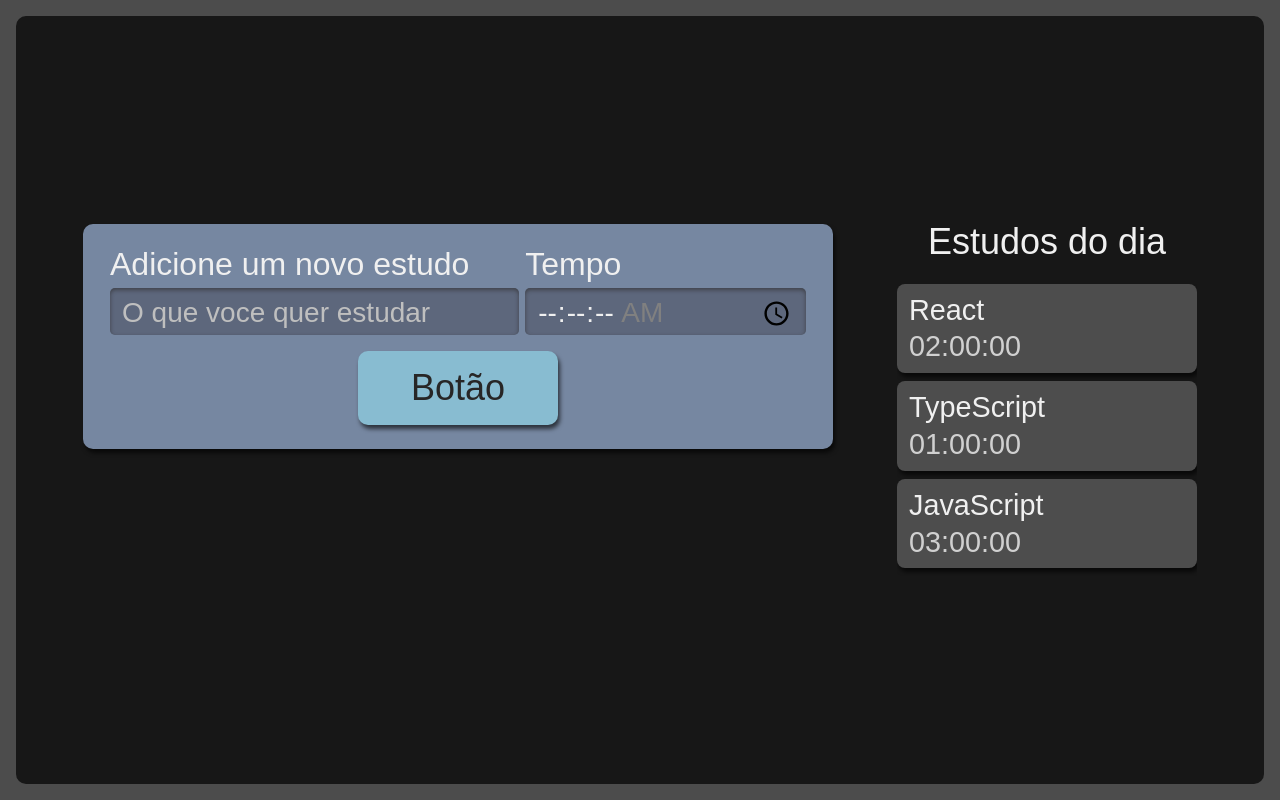
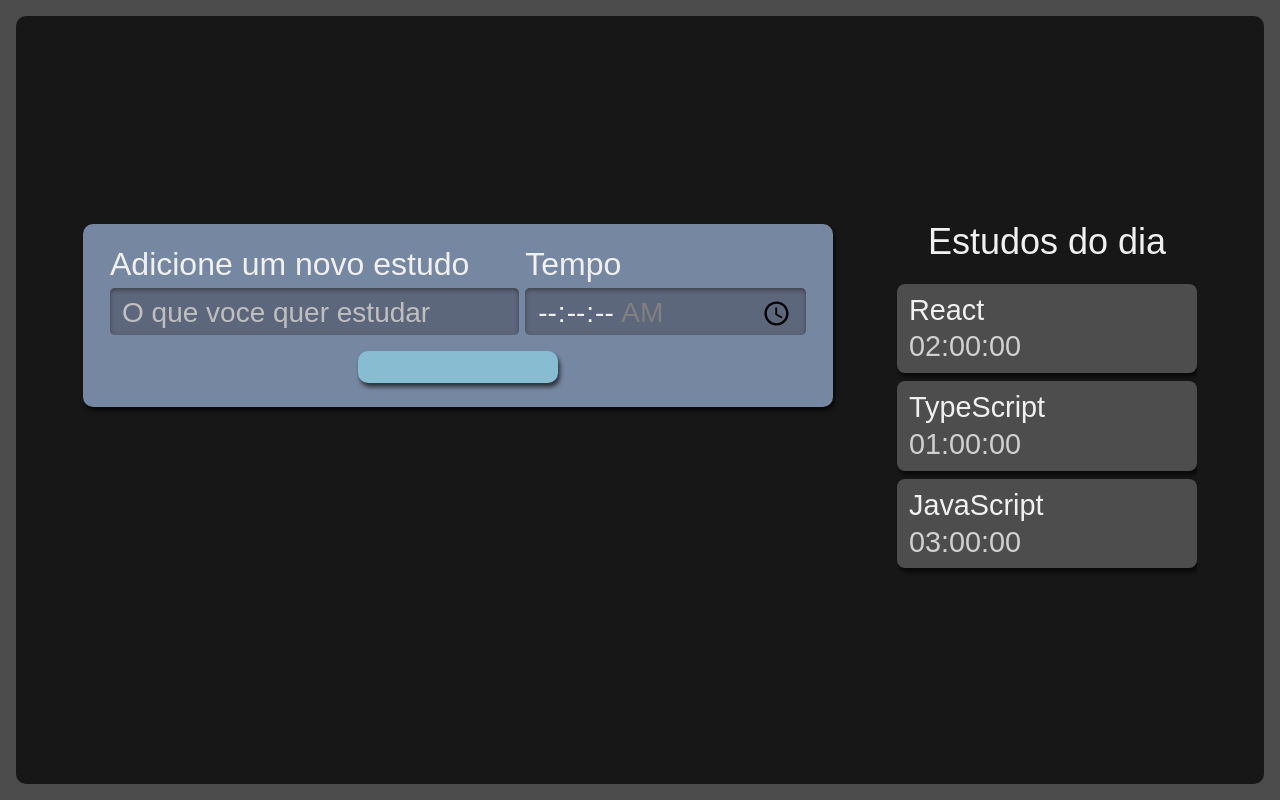
Before and after one commit to jgabfalcao/TaskBoard, a React (Create React App) app: page / in a window 1280 px wide. Built offline with nearby package versions, Linux system fonts and the light colour scheme.

Commit message:
Using props to pass the value of the text

```diff
--- a/src/components/button/index.tsx
+++ b/src/components/button/index.tsx
@@ -1,10 +1,15 @@
 import React from "react";
+import { text } from "stream/consumers";
 import style from './Button.module.scss'
 
-function Button () {
+interface Props {
+  btnText: string;
+}
+
+function Button ({btnText}: Props) {
     return (
       <button className={style.button}>
-        Botão
+        {btnText}
       </button>
     )
   }
```
